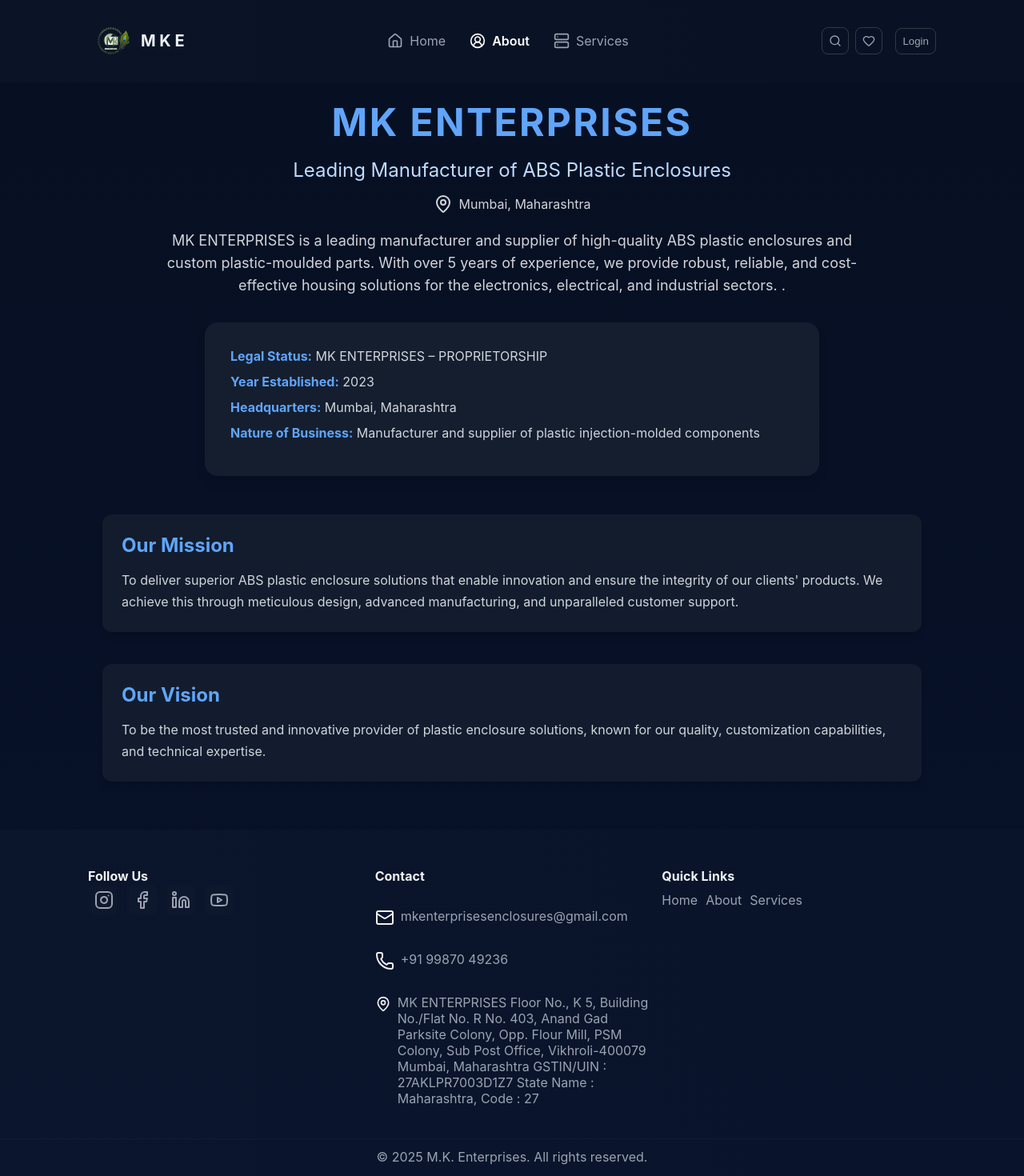
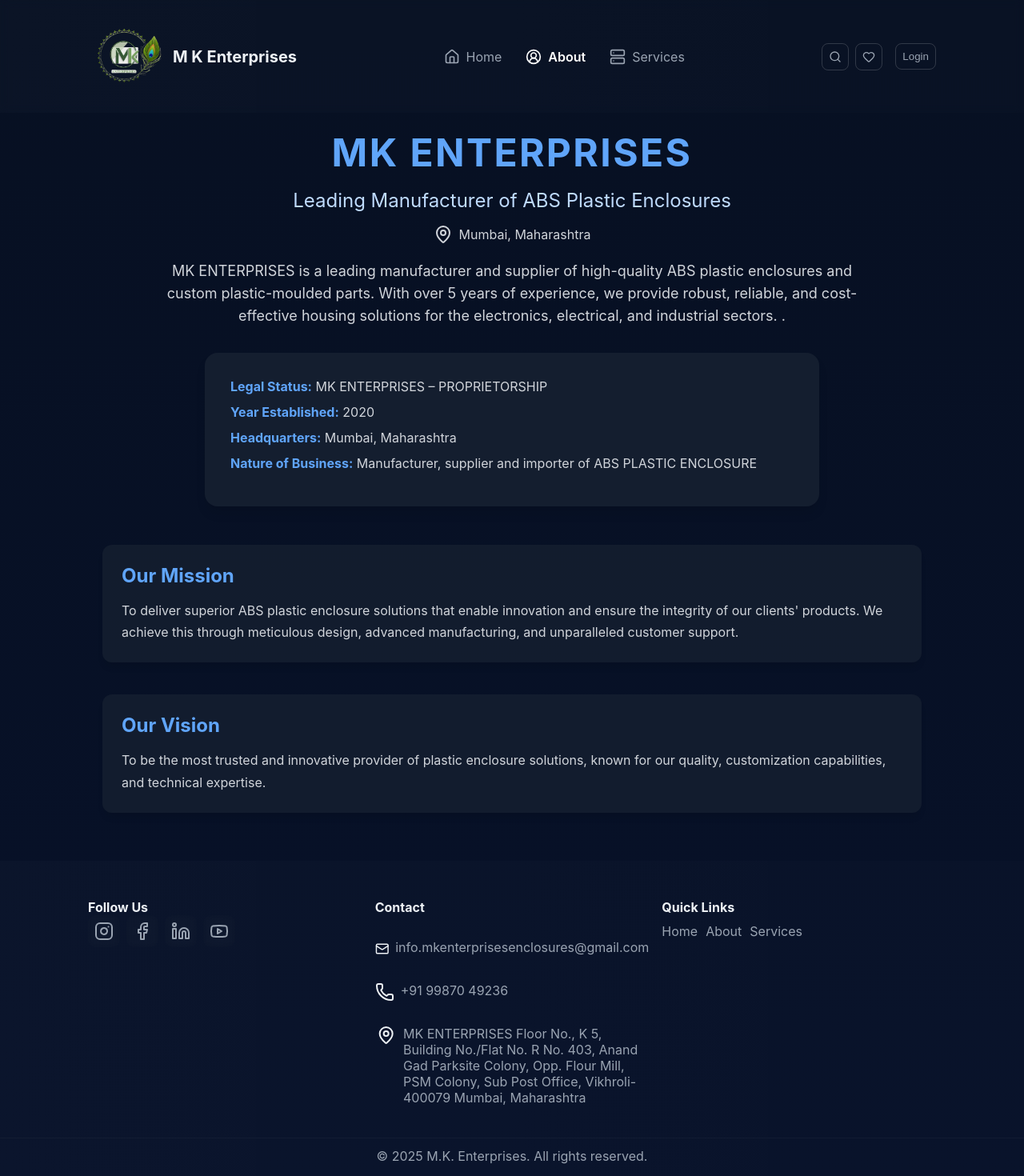
Before and after one commit to MKEnterpriise/Mk-Enterprises, a React (Vite) app in the folder mk-enterprises/: page /about in a window 1280 px wide. Shown: the top 1470 px of the page at 80% size. Built offline with nearby package versions, Linux system fonts and the light colour scheme; no server answers.

Commit message:
code changes

```diff
--- a/mk-enterprises/src/components/Footer.jsx
+++ b/mk-enterprises/src/components/Footer.jsx
@@ -42,8 +42,8 @@ export default function Footer() {
           <br />
           <div style={{ display: "flex", gap: "8px" }}>
             <Mail />
-            <a href="mailto:mkenterprisesenclosures@gmail.com">
-              mkenterprisesenclosures@gmail.com
+            <a href="mailto:info.mkenterprisesenclosures@gmail.com">
+              info.mkenterprisesenclosures@gmail.com
             </a>
           </div>
           <br />
@@ -57,8 +57,7 @@ export default function Footer() {
             <a href="https://share.google/R3LLW9heKdyQA5UHn">
               MK ENTERPRISES Floor No., K 5, Building No./Flat No. R No. 403,
               Anand Gad Parksite Colony, Opp. Flour Mill, PSM Colony, Sub Post
-              Office, Vikhroli-400079 Mumbai, Maharashtra GSTIN/UIN :
-              27AKLPR7003D1Z7 State Name : Maharashtra, Code : 27
+              Office, Vikhroli-400079 Mumbai, Maharashtra
             </a>
           </div>
         </div>
--- a/mk-enterprises/src/components/Header.jsx
+++ b/mk-enterprises/src/components/Header.jsx
@@ -29,9 +29,9 @@ export default function Header({ showLogin = true }) {
 
   useEffect(() => {
     if (window.innerWidth > "767px") {
+      setIsMobile(true);
+    } else {
       setIsMobile(false);
-    } else {
-      setIsMobile(true);
     }
   }, []);
 
@@ -46,7 +46,7 @@ export default function Header({ showLogin = true }) {
         ) : (
           <div className="brand" onClick={() => navigate("/")}>
             <img src={logo} style={{ width: "80px" }} />
-            <span className="brand-text">M. K. Enterprises</span>
+            <span className="brand-text">M K Enterprises</span>
           </div>
         )}
 
--- a/mk-enterprises/src/pages/AboutPage.jsx
+++ b/mk-enterprises/src/pages/AboutPage.jsx
@@ -34,14 +34,14 @@ export default function AboutPage() {
                 <strong>Legal Status:</strong> MK ENTERPRISES – PROPRIETORSHIP
               </li>
               <li>
-                <strong>Year Established:</strong> 2023
+                <strong>Year Established:</strong> 2020
               </li>
               <li>
                 <strong>Headquarters:</strong> Mumbai, Maharashtra
               </li>
               <li>
-                <strong>Nature of Business:</strong> Manufacturer and supplier
-                of plastic injection-molded components
+                <strong>Nature of Business:</strong> Manufacturer, supplier and
+                importer of ABS PLASTIC ENCLOSURE
               </li>
             </ul>
           </div>
```
